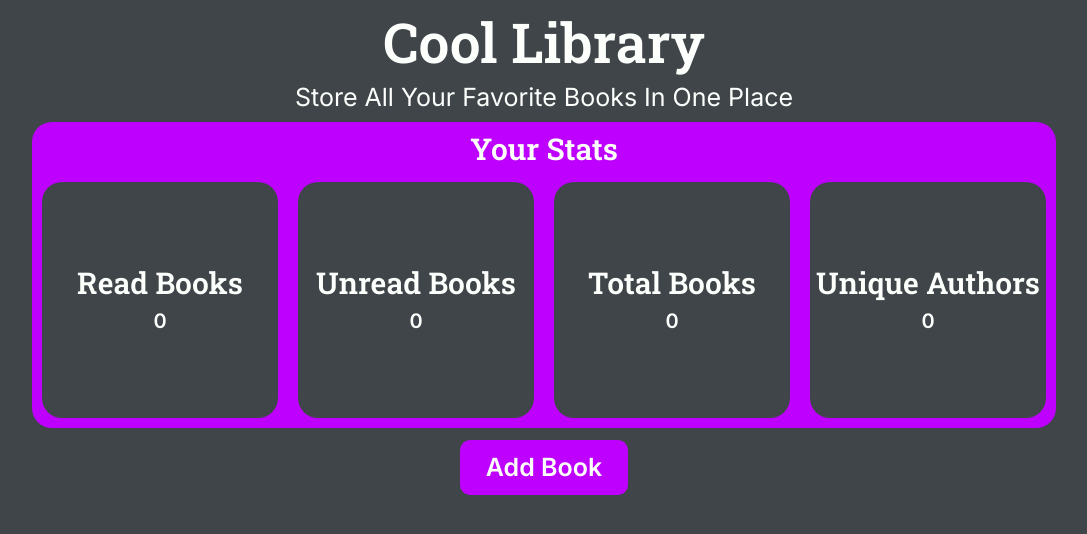
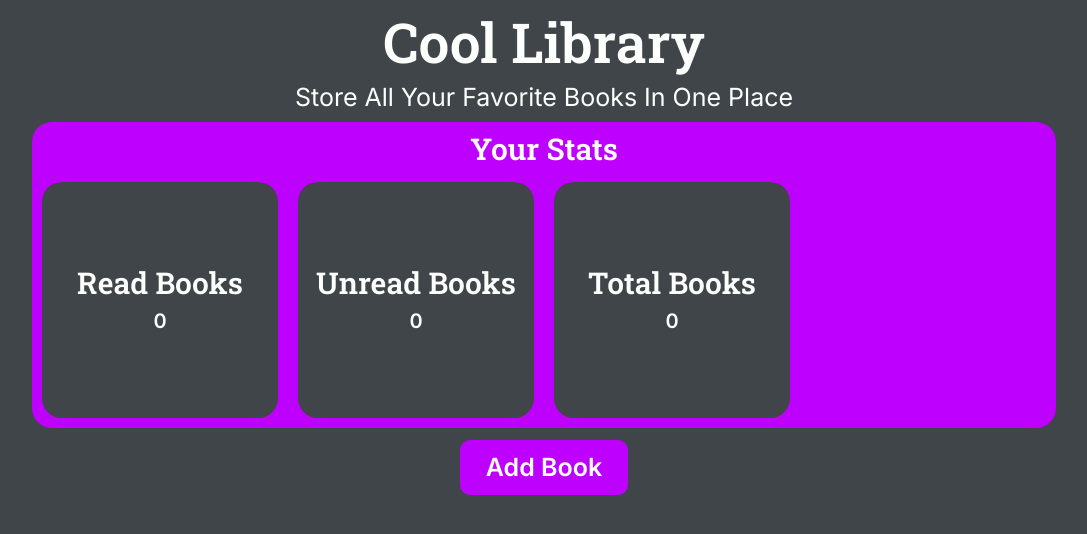
Before and after one commit to Ahnaf-codes/library, a website: page index.html in a window 1280 px wide. Shown: the whole page, without its empty margins (96-1183 px from the left). Drawn offline with nearby package versions, Linux system fonts and the light colour scheme.

Commit message:
removed unique authors

```diff
--- a/index.html
+++ b/index.html
@@ -42,10 +42,6 @@
 					<div class="card grid">
 						<h4 class="title">Total Books</h4>
 						<p id="total">0</p>
-					</div>
-					<div class="card grid">
-						<h4 class="title">Unique Authors</h4>
-						<p id="unique-authors">0</p>
 					</div>
 				</div>
 			</div>
```
